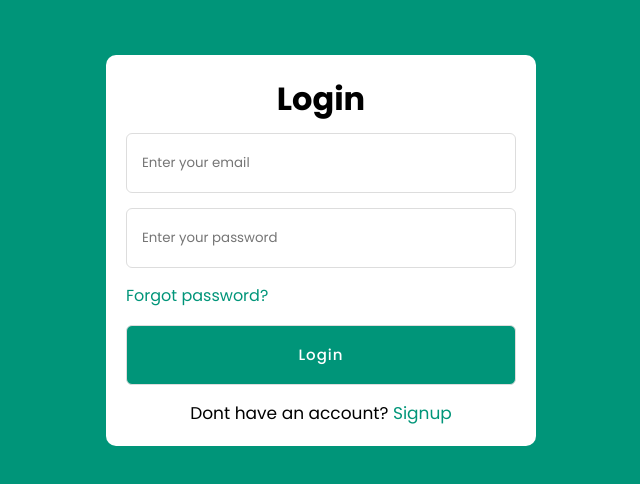
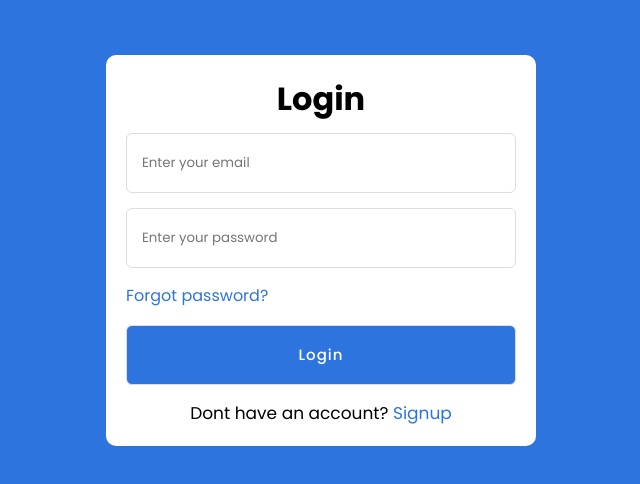
Before and after one commit to code-with-aeon/registration-form, a plain HTML site: page index.html in a window 1280 px wide. Shown: the whole page, without its empty margins (319-959 px from the left). Drawn offline with Linux system fonts and the light colour scheme.

Commit message:
Update styles.css
changed color theme

```diff
--- a/styles.css
+++ b/styles.css
@@ -10,7 +10,7 @@ body {
     display: flex;
     justify-content: center;
     align-items: center;
-    background: #009579;
+    background: #2e74de;
 }
 #container {
     max-width: 430px;
@@ -54,7 +54,7 @@ body {
 }
 .form a {
     font-size: 16px;
-    color: #009579;
+    color: #2e74de;
     text-decoration: none;
 }
 .form a:hover {
@@ -62,7 +62,7 @@ body {
 }
 .form input.button {
     color: #fff;
-    background: #009579;
+    background: #2e74de;
     font-size: 15px;
     font-weight: 500;
     letter-spacing: 1px;
@@ -71,14 +71,14 @@ body {
     transition: 0.4s;
 }
 .form input.button:hover {
-    background: #006653;
+    background: #1c5cba;
 }
 .signup {
     font-size: 17px;
     text-align: center;
 }
 .signup label {
-    color: #009579;
+    color: #2e74de;
     cursor: pointer;
 }
 .signup label:hover {
```
